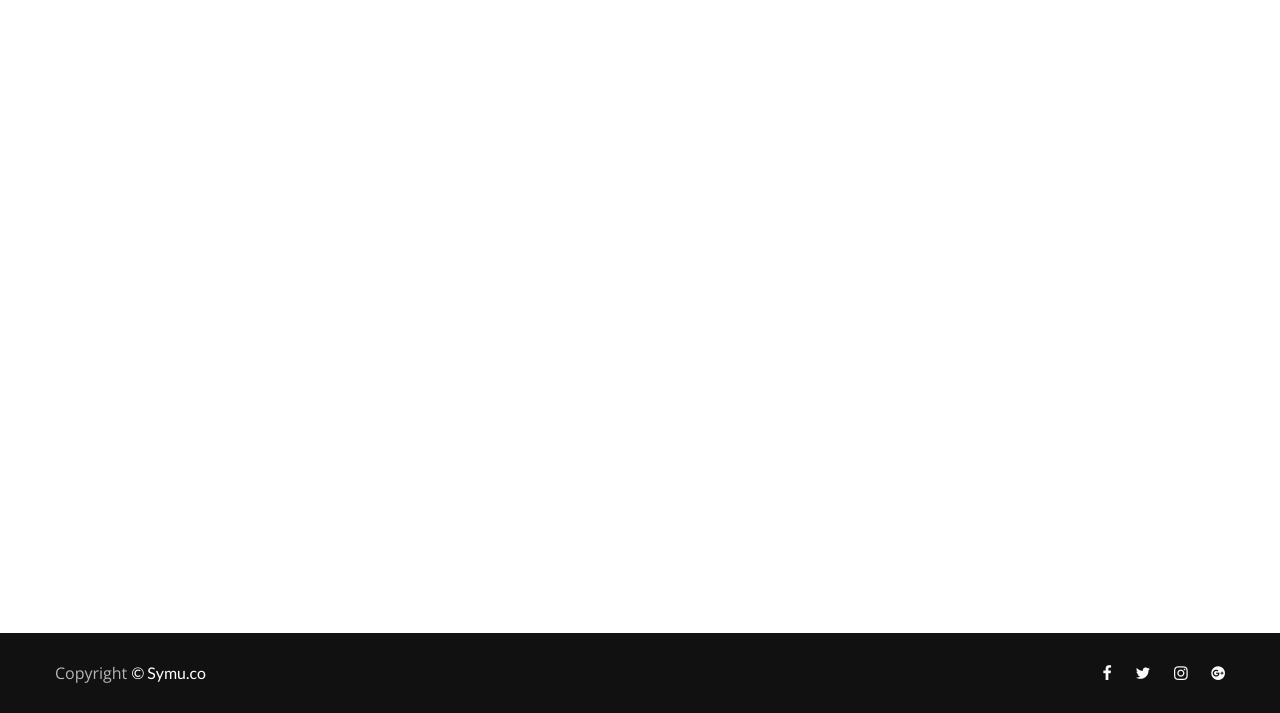
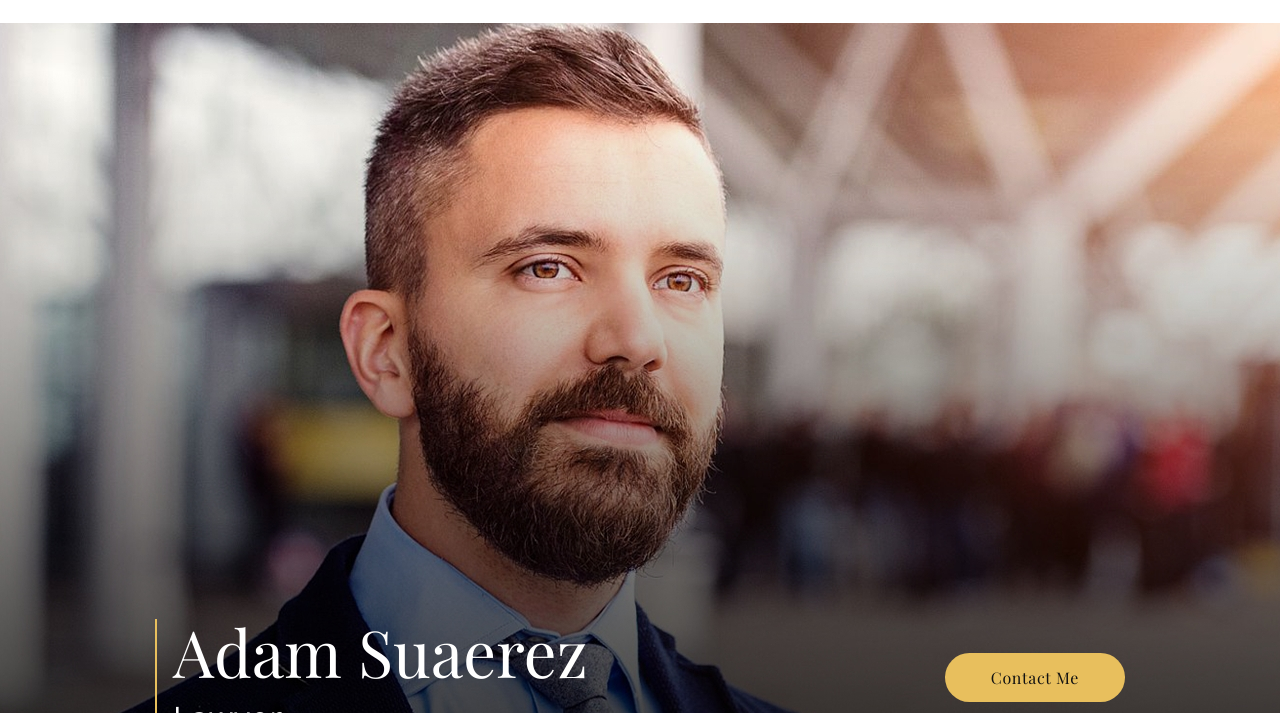
Before and after one commit to art555w/advocatus, a website: page app/index.html in a window 1280 px wide. Shown: the part 87-800 px from the top of the page. Drawn offline with nearby package versions, Linux system fonts and the light colour scheme; files that its build step writes are made by us from their sources; files whose address does not match are found by name.

Commit message:
added section top

```diff
--- a/app/index.html
+++ b/app/index.html
@@ -20,7 +20,9 @@
 				<div class="container">
 					<div class="header__inner">
 						<div class="header__logo">
-							<img src="images/Logo.jpg" alt="">
+							<a href="#">
+								<img src="images/Logo.jpg" alt="">
+							</a>
 						</div>
 						<nav class="header__menu">
 							<ul class="header__list">
@@ -35,7 +37,23 @@
 					</div>
 				</div>
 			</header>
-
+			<section class="top" style="background-image: url('images/top.jpg');">
+				<div class="container-fluid">
+					<div class="top__inner">
+						<div class="top__text">
+							<h1 class="top__text-title">
+								Adam Suaerez
+							</h1>
+							<span class="top__text-subtitle">
+								Lawyer
+							</span>
+						</div>
+						<div class="top__link">
+							<a href="#">Contact Me</a>
+						</div>
+					</div>
+				</div>
+			</section>
 
 		</div>
 		<footer class="footer">
--- a/app/scss/_global.scss
+++ b/app/scss/_global.scss
@@ -69,9 +69,12 @@ h2,
 h3,
 h4,
 h5,
-h6 {
+h6,
+p {
 	font-size: inherit;
 	font-weight: inherit;
+	padding: 0;
+	margin: 0;
 }
 
 html,
@@ -91,6 +94,12 @@ body {
 	margin: 0px auto;
 }
 
+.container-fluid {
+	max-width: 1000px;
+	padding: 0px 15px;
+	margin: 0px auto;
+}
+
 .wrapper {
 	display: flex;
 	flex-direction: column;
--- a/app/scss/style.scss
+++ b/app/scss/style.scss
@@ -26,6 +26,53 @@
 	}
 	li + li {
 		margin-left: 45px;
+	}
+}
+
+//section top =================================================================================
+
+.top {
+	min-height: 840px;
+	background-position: center;
+	background-size: cover;
+	background-repeat: no-repeat;
+}
+
+.top__inner {
+	color: #ffffff;
+	display: flex;
+	justify-content: space-between;
+	align-items: center;
+	padding-top: 596px;
+}
+
+.top__text {
+	border-left: 2px solid #e8bf5d;
+	padding-left: 16px;
+}
+
+.top__text-title {
+	font-size: 65px;
+	font-family: "Playfair Display", serif;
+	margin-bottom: 15px;
+}
+
+.top__text-subtitle {
+	font-size: 31px;
+	letter-spacing: 1.24px;
+	line-height: 36px;
+}
+
+.top__link {
+	a {
+		color: #111111;
+		font-family: "Playfair Display", serif;
+		font-size: 16px;
+		line-height: 31px;
+		letter-spacing: 0.64px;
+		padding: 14px 46px;
+		border-radius: 25px;
+		background-color: #e8bf5d;
 	}
 }
 
```
Also changed, not shown: app/css/style.min.css.
